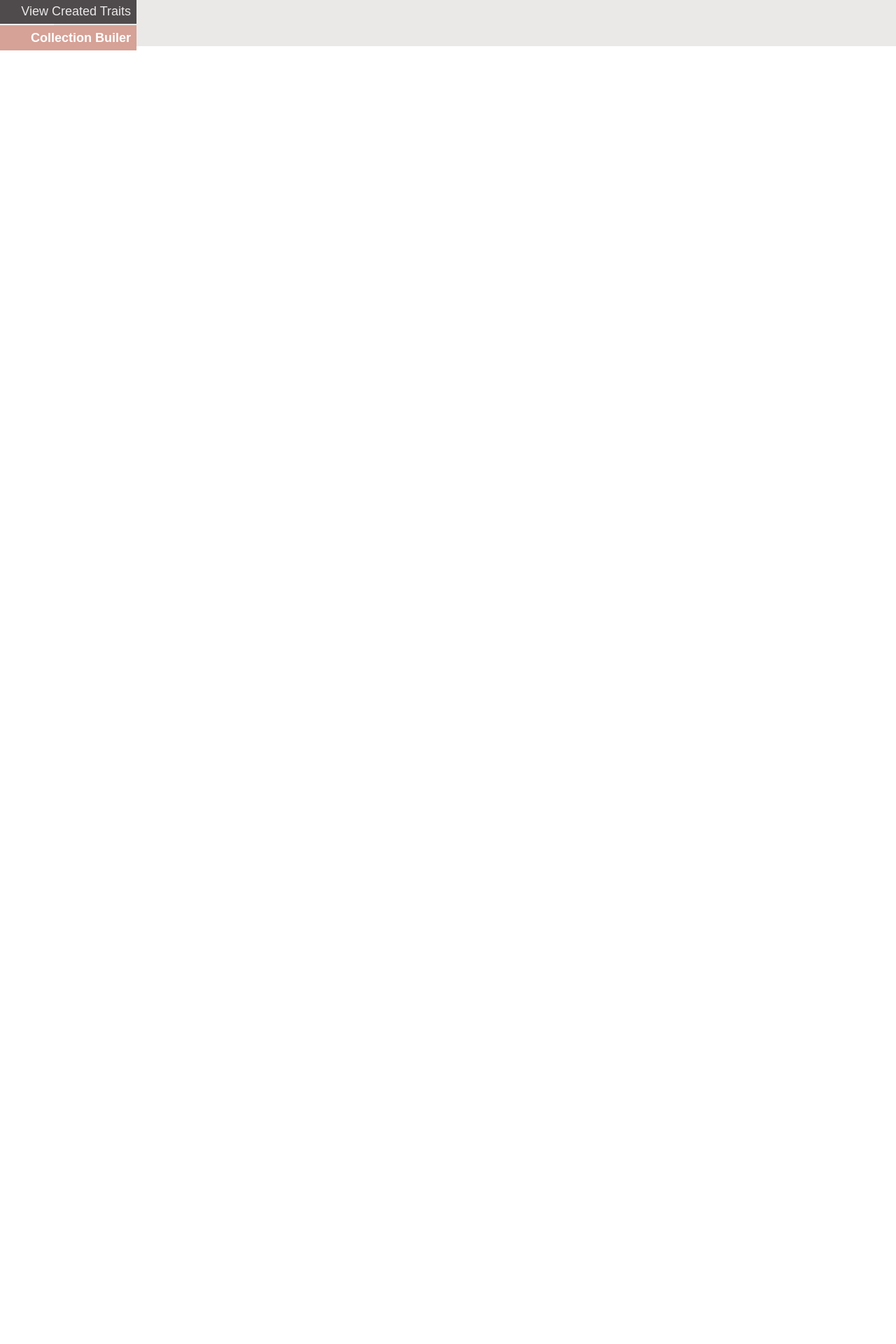
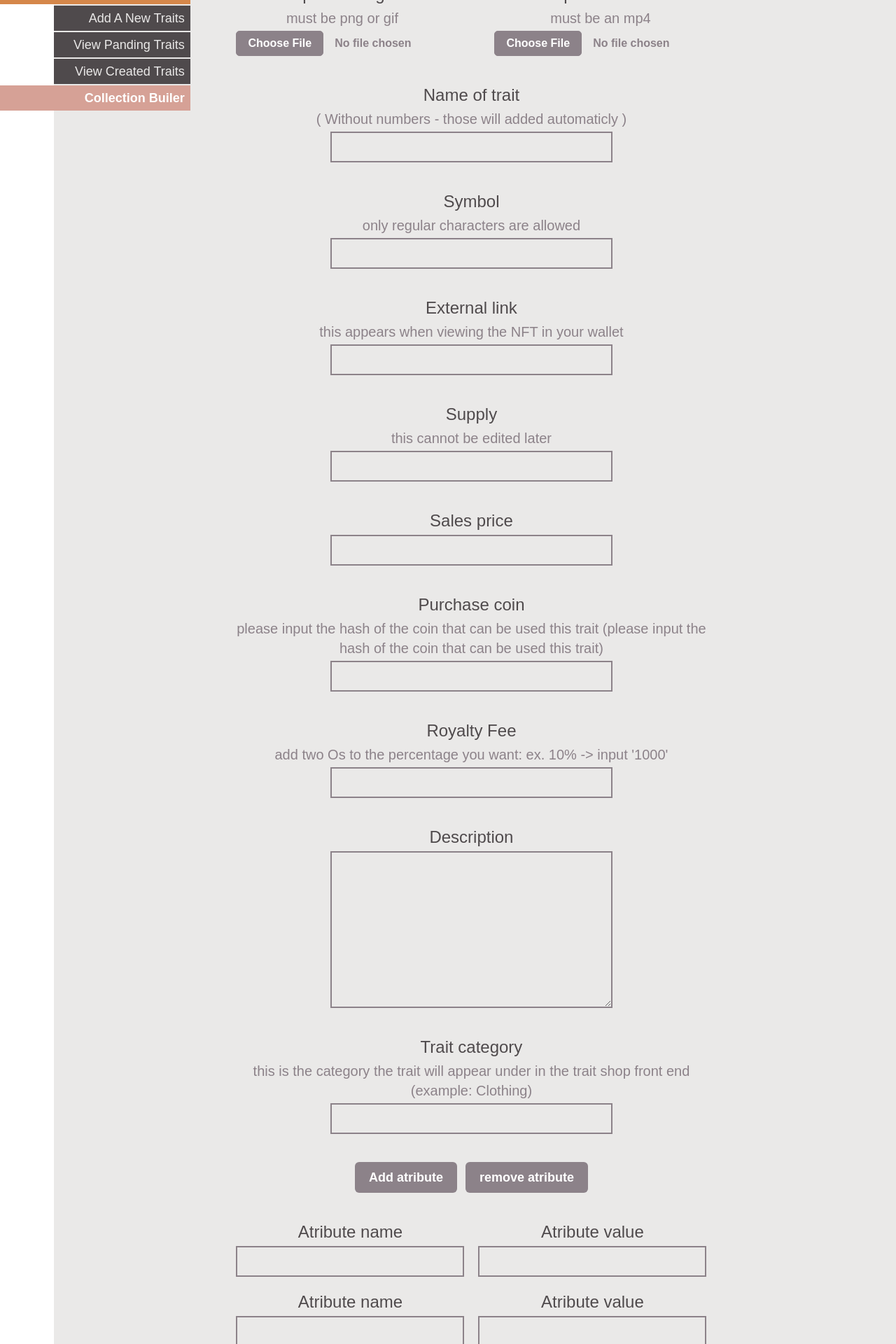
Before and after one commit to mh-munir/mixin, a React (Create React App) app: page /addtrait in a window 1280 px wide. Shown: the part 180-2100 px from the top of the page at 70% size. Before the commit the page ends 800 px from the top, so only its background shows below. Built offline with nearby package versions, Linux system fonts and the light colour scheme; the HTML template or start-up script is replaced by a standard one; a web font is replaced by a local one.

Commit message:
added addtrait page

```diff
--- a/public/index.html
+++ b/public/index.html
@@ -4,7 +4,7 @@
     <meta charset="utf-8" />
     <link rel="icon" href="%PUBLIC_URL%/favicon.ico" />
     <meta name="viewport" content="width=device-width, initial-scale=1" />
-    <meta name="theme-color" content="#000000" />
+    <meta name="theme-color" content="#fff" />
     <meta
       name="description"
       content="Web site created using create-react-app"
--- a/src/components/AddtraitField.js
+++ b/src/components/AddtraitField.js
@@ -1,11 +1,11 @@
 import React from 'react';
 
-const AddtraitField = ({onChange, type, className, heading,description}) => {
+const AddtraitField = ({traitTitle, traitDes, accept, type, value, className, onChange}) => {
   return (
     <div>
-        <h2 className='text-xl font-bold text-gray-deep'>{heading}</h2>
-        <p className='text-xl font-bold text-gray-deep'>{description}</p>
-        <input onChange={onChange} type={type} className={className}/>
+      <h3 className='font-gilroy-bold text-2xl text-gray-deep mb-1'>{traitTitle}</h3>
+      <p className='text-xl text-gray-400 font-medium mb-1'>{traitDes}</p>
+      <input onChange={onChange} accept={accept} type={type} value={value} className={className} />
     </div>
   )
 }
--- a/src/components/CwBtn.js
+++ b/src/components/CwBtn.js
@@ -2,9 +2,9 @@ import React from 'react'
 
 const CwBtn = () => {
   return (
-    <button className='bg-gray-deep flex gap-3 items-center font-gilroy-regular text-xl text-yellow px-5 py-2 rounded-tl-lg rounded-bl-lg'>
+    <button className='bg-gray-deep flex gap-3 items-center font-gilroy-regular text-xl text-yellow-light px-5 py-2 rounded-tl-lg rounded-bl-lg'>
       <div className='flex flex-col gap-1'>
-        <span className='inline-block w-3 h-3 rounded-full bg-yellow'></span>
+        <span className='inline-block w-3 h-3 rounded-full bg-yellow-light'></span>
       </div>
       CWvo...P2Kw
     </button>
--- a/src/components/TraitHeader.js
+++ b/src/components/TraitHeader.js
@@ -5,11 +5,11 @@ const TraitHeader = () => {
   return (
     <nav className='absolute -left-[115px] top-16'>
         <ul className='flex flex-col justify-end items-end text-end gap-[2px]'>
-            <li className='w-[310px] bg-yellow-deep px-2 py-1'><NavLink className="text-white text-xl font-bold" to="/">Traits Shop</NavLink></li>
+            <li className='w-[310px] bg-yellow-deep px-2 py-1'><NavLink className="text-white text-xl font-bold" to="/traitshop">Traits Shop</NavLink></li>
             <li className='w-[195px] bg-gray-deep px-2 py-1'><NavLink className="text-gray-light text-lg font-normal" to="/addtrait">Add A New Traits</NavLink></li>
             <li className='w-[195px] bg-gray-deep px-2 py-1'><NavLink className="text-gray-light text-lg font-normal" to="/">View Panding Traits</NavLink></li>
             <li className='w-[195px] bg-gray-deep px-2 py-1'><NavLink className="text-gray-light text-lg font-normal" to="/">View Created Traits</NavLink></li>
-            <li className='w-[310px] bg-rose px-2 py-1'><NavLink className="text-white text-lg font-bold " to="/">Collection Builer</NavLink></li>
+            <li className='w-[310px] bg-rose-light px-2 py-1'><NavLink className="text-white text-lg font-bold " to="/">Collection Builer</NavLink></li>
         </ul>
     </nav>
   )
--- a/src/index.css
+++ b/src/index.css
@@ -7,4 +7,14 @@
   body {
     font-family: Lekton, sans-serif;
   }
+
+  input[type='file']::-webkit-file-upload-button{
+    background-color: #8C8289;
+    border: 1px solid #8C8289;
+    color: #fff;
+    padding: 5px 16px;
+    border-radius: 5px;
+    margin-right: 16px;
+    cursor: pointer;
+  }
 }
--- a/src/pages/AddTrait.js
+++ b/src/pages/AddTrait.js
@@ -1,19 +1,114 @@
+
 import React from 'react'
+import AddtraitField from '../components/AddtraitField'
+import CustomBtn from '../components/CustomBtn'
 import Header from '../components/Header'
 import TraitHeader from '../components/TraitHeader'
 
 const AddTrait = () => {
+    const handleSubmit =(e)=>{
+        e.preventDefault()
+    }
   return (
     <>
         <Header/>
-        <TraitHeader/>
-        <section className='w-[94%] h-full bg-gray-light ml-auto py-[70px] mb-24'>
+        <section className='w-[94%] h-full bg-gray-light ml-auto py-[70px] mb-24 relative'>
+        <TraitHeader />
             <div className='w-[80%] ml-auto px-5'>
-                <div className='max-w-4xl mr-auto mb-5 relative'>
-                    <div>
-
+                <from onSubmit={handleSubmit}>
+                    <div className='max-w-2xl mr-auto mb-5 relative grid gap-10'>
+                        <div className='flex justify-between items-start'>
+                            <div className='text-center'>
+                                <AddtraitField accept={"image"} className={"text-gray-400 font-bold"} type={"file"} traitTitle={"Upload image"}
+                                traitDes={"must be png or gif"} />
+                            </div>
+                            <div className='text-center'>
+                                <AddtraitField accept={"video"} className={"text-gray-400 font-bold"} type={"file"} traitTitle={"Upload video"}
+                                traitDes={"must be an mp4"} />
+                            </div>
+                        </div>
+                        <div className='text-center'>
+                            <AddtraitField
+                            className={"text-gray-deep font-normal bg-gray-light w-[60%] border-2 border-gray-400 p-2 focus:outline-0"}
+                            type={"text"} traitTitle={"Name of trait"}
+                            traitDes={"( Without numbers - those will added automaticly )"} />
+                        </div>
+                        <div className='text-center'>
+                            <AddtraitField
+                            className={"text-gray-deep font-normal bg-gray-light w-[60%] border-2 border-gray-400 p-2 focus:outline-0"}
+                            type={"text"} traitTitle={"Symbol"}
+                            traitDes={"only regular characters are allowed"} />
+                        </div>
+                        <div className='text-center'>
+                            <AddtraitField
+                            className={"text-gray-deep font-normal bg-gray-light w-[60%] border-2 border-gray-400 p-2 focus:outline-0"}
+                            type={"text"} traitTitle={"External link"}
+                            traitDes={"this appears when viewing the NFT in your wallet"} />
+                        </div>
+                        <div className='text-center'>
+                            <AddtraitField
+                            className={"text-gray-deep font-normal bg-gray-light w-[60%] border-2 border-gray-400 p-2 focus:outline-0"}
+                            type={"text"} traitTitle={"Supply"}
+                            traitDes={"this cannot be edited later"} />
+                        </div>
+                        <div className='text-center'>
+                            <AddtraitField
+                            className={"text-gray-deep font-normal bg-gray-light w-[60%] border-2 border-gray-400 p-2 focus:outline-0"}
+                            type={"text"} traitTitle={"Sales price"} />
+                        </div>
+                        <div className='text-center'>
+                            <AddtraitField
+                            className={"text-gray-deep font-normal bg-gray-light w-[60%] border-2 border-gray-400 p-2 focus:outline-0"}
+                            type={"text"} traitTitle={"Purchase coin"}
+                            traitDes={"please input the hash of the coin that can be used this trait (please input the hash of the coin that can be used this trait) "} />
+                        </div>
+                        <div className='text-center'>
+                            <AddtraitField
+                            className={"text-gray-deep font-normal bg-gray-light w-[60%] border-2 border-gray-400 p-2 focus:outline-0"}
+                            type={"text"} traitTitle={"Royalty Fee"}
+                            traitDes={"add two Os to the percentage you want: ex. 10% -> input '1000' "} />
+                        </div>
+                        <div className='text-center flex flex-col justify-center items-center'>
+                            <label className='font-gilroy-bold text-2xl text-gray-deep mb-1'> Description</label>
+                            <textarea className='w-[60%] text-gray-deep font-normal bg-gray-light h-56 border-2 border-gray-400 p-2 focus:outline-0' />
+                        </div>
+                        <div className='text-center'>
+                            <AddtraitField
+                            className={"text-gray-deep font-normal bg-gray-light w-[60%] border-2 border-gray-400 p-2 focus:outline-0"}
+                            type={"text"} traitTitle={"Trait category"}
+                            traitDes={"this is the category the trait will appear under in the trait shop front end (example: Clothing)"} />
+                            <div className='mt-10 flex justify-center gap-3'>
+                                <CustomBtn type={"submit"} btnText={"Add atribute"} className={"bg-gray-400 text-white px-5 py-2 text-lg font-bold rounded-md"}/>
+                                <CustomBtn type={"reset"} btnText={"remove atribute"} className={"bg-gray-400 text-white px-5 py-2 text-lg font-bold rounded-md"}/>
+                            </div>
+                        </div>
+                        <div className='grid grid-cols-2 gap-5'>
+                            <div className='text-center'>
+                                <AddtraitField
+                                className={"text-gray-deep font-normal bg-gray-light w-full border-2 border-gray-400 p-2 focus:outline-0"}
+                                type={"text"} traitTitle={"Atribute name"} />
+                            </div>
+                            <div className='text-center'>
+                                <AddtraitField
+                                className={"text-gray-deep font-normal bg-gray-light w-full border-2 border-gray-400 p-2 focus:outline-0"}
+                                type={"text"} traitTitle={"Atribute value"} />
+                            </div>
+                            <div className='text-center'>
+                                <AddtraitField
+                                className={"text-gray-deep font-normal bg-gray-light w-full border-2 border-gray-400 p-2 focus:outline-0"}
+                                type={"text"} traitTitle={"Atribute name"} />
+                            </div>
+                            <div className='text-center'>
+                                <AddtraitField
+                                className={"text-gray-deep font-normal bg-gray-light w-full border-2 border-gray-400 p-2 focus:outline-0"}
+                                type={"text"} traitTitle={"Atribute value"} />
+                            </div>
+                        </div>
+                        <div className='text-center'>
+                            <CustomBtn className={"bg-red-deep text-white py-2 w-36 font-bold text-lg text-center rounded-md"} type={"submit"} btnText={"Create NFTs!"} />
+                        </div>
                     </div>
-                </div>
+                </from>
             </div>
         </section>
     </>
--- a/src/pages/LandingPage.js
+++ b/src/pages/LandingPage.js
@@ -14,8 +14,7 @@ export const LandingPage = () => {
               </div>
               <div className='text-center max-w-md mx-auto'>
                   <Link className=' bg-gray-deep px-5 py-1 text-lg text-white uppercase'to="/welcome"> Please
-                    <span className='text-yellow'> Connect your Wallet</span>
-                    to Get Started
+                    <span className='text-yellow-light'> Connect your Wallet</span> to Get Started
                   </Link>
 
                   <p className='mt-5 text-lg text-gray-deep'>
--- a/src/pages/WelcomePage.js
+++ b/src/pages/WelcomePage.js
@@ -9,11 +9,11 @@ const WelcomePage = () => {
       <div className='bg-gray-light py-32 w-full'>
           <div className='container mx-auto px-5'>
               <div className='text-center max-w-md px-10 py-5 mx-auto bg-gray-deep'>
-                  <p className='text-lg text-yellow uppercase font-semibold mb-5'>Welcom to mixin females Dashboard
+                  <p className='text-lg text-yellow-light uppercase font-semibold mb-5'>Welcom to mixin females Dashboard
                   </p>
-                  <p className='text-lg text-yellow mb-10'>Here you will be able to create new traits and view/edit live traits</p>
-                  <Link className='block w-full bg-yellow px-5 py-1 text-lg text-white uppercase mb-5' to="/traitshop"> Trait Shop</Link>
-                  <Link className='block w-full bg-red px-5 py-1 text-lg text-white uppercase' to="/collection"> Collection Builder
+                  <p className='text-lg text-yellow-light mb-10'>Here you will be able to create new traits and view/edit live traits</p>
+                  <Link className='block w-full bg-yellow-light px-5 py-1 text-lg text-white uppercase mb-5' to="/traitshop"> Trait Shop</Link>
+                  <Link className='block w-full bg-red-light px-5 py-1 text-lg text-white uppercase' to="/collection"> Collection Builder
                   </Link>
               </div>
           </div>
--- a/tailwind.config.js
+++ b/tailwind.config.js
@@ -11,15 +11,18 @@ module.exports = {
     },
     colors: {
       "white": "#fff",
-      "dark": "#000",
+      "black": "#000",
       "gray-deep": "#4F4A4C",
+      "gray-400": "#8C8289",
       "gray-light": "#EAE9E8",
-      "yellow": "#EAB861",
+      "yellow-light": "#EAB861",
       "yellow-deep": "#D5874A",
-      "red": "#C35A44",
-      "rose": "#D6A196",
+      "red-light": "#C35A44",
+      "red-deep": "#D6513C",
+      "rose-light": "#D6A196",
     },
     extend: {},
   },
-  plugins: [],
+  plugins: [
+  ],
 }
```
Also changed, not shown: src/components/SelectBtn.js (+4 -4 lines), src/pages/TraitShopHome.js (+7 -7 lines), 2 other files (tests, documents, lock files or other folders).
